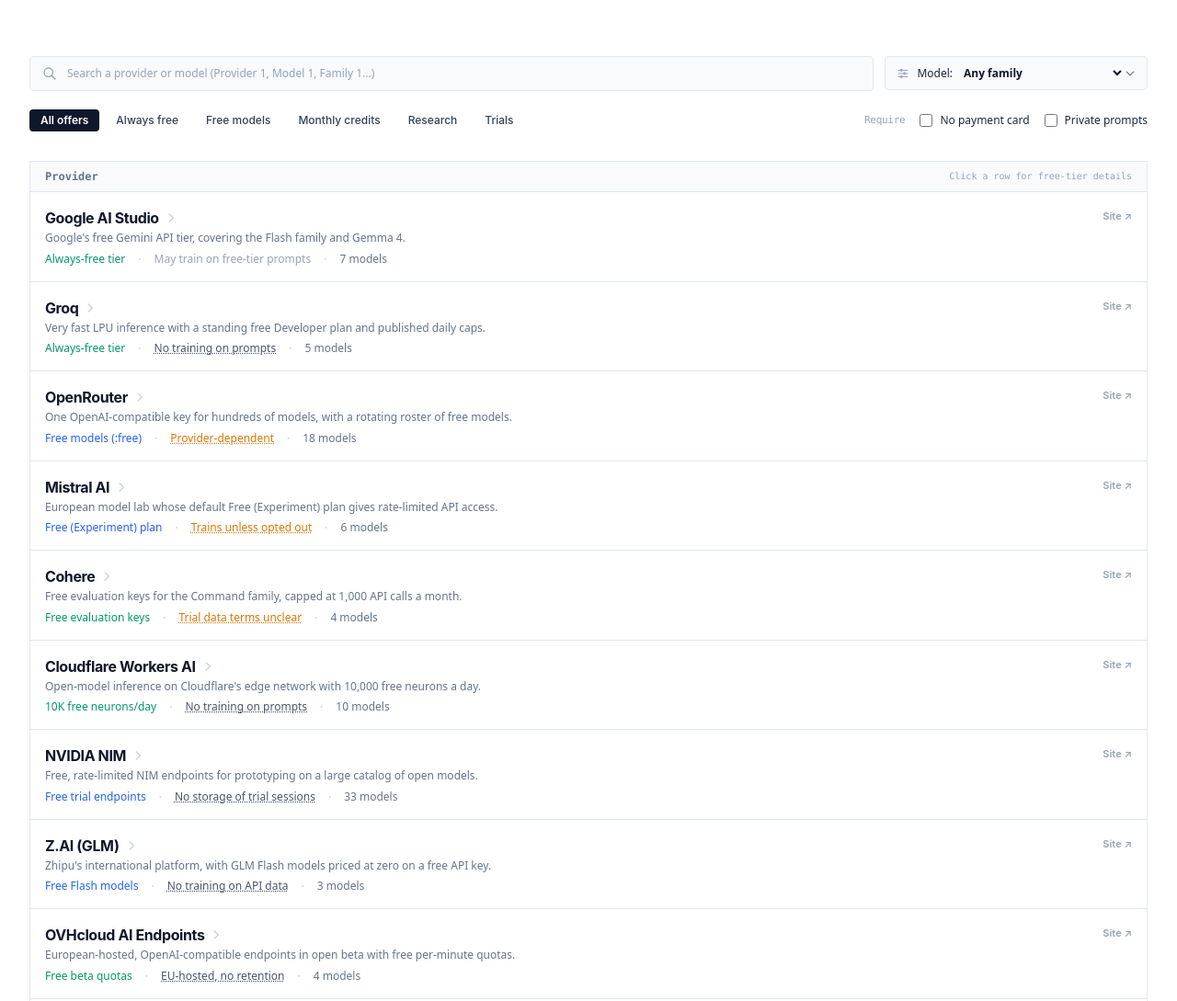
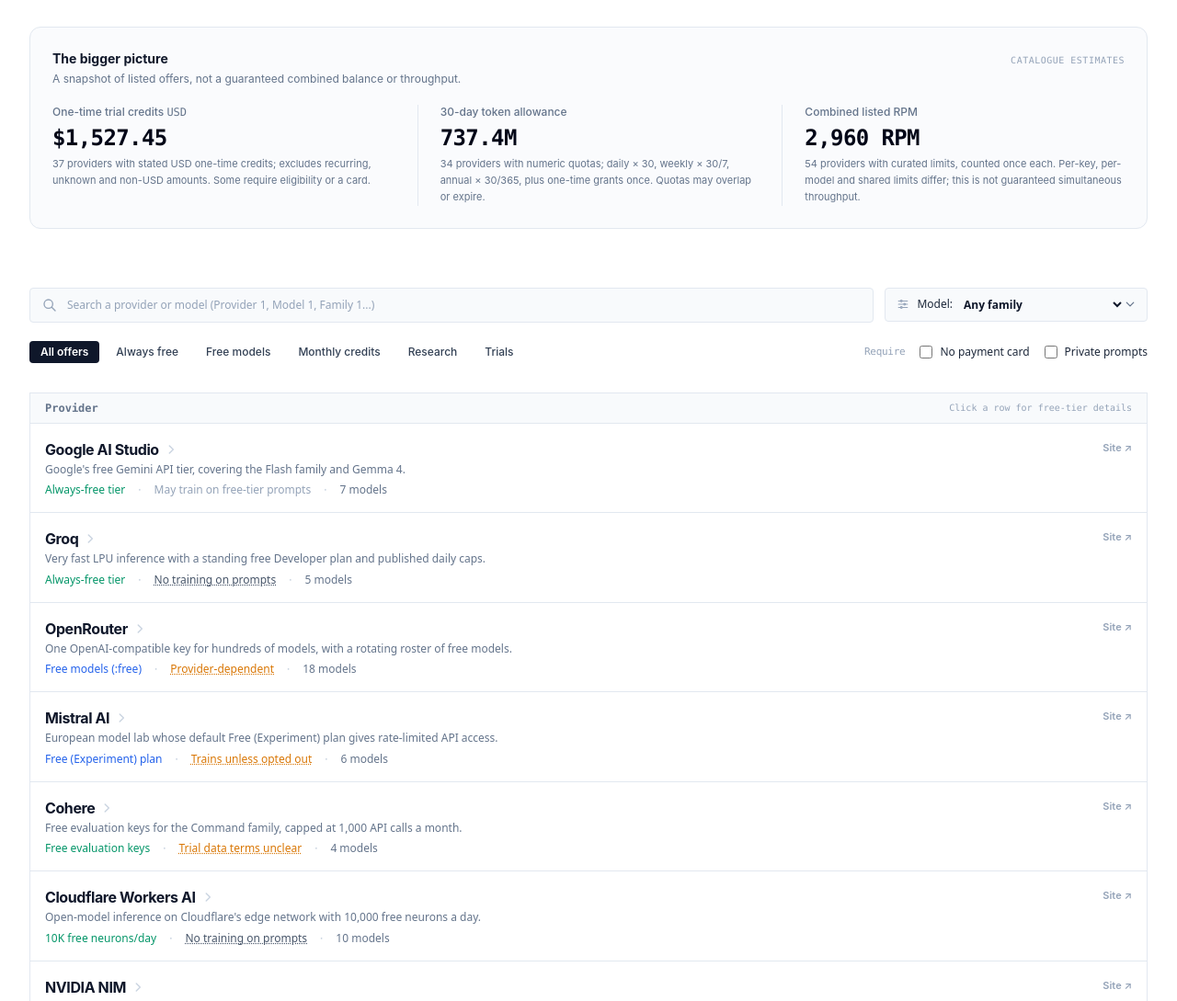
Before and after one commit to Chibbit-99/freetoken, a plain HTML site: page app/index.html in a window 1280 px wide. Shown: the part 766-1855 px from the top of the page at 92% size. Drawn offline with nearby package versions, Linux system fonts and the light colour scheme.

Commit message:
Show aggregate free inference statistics
Co-authored-by: arena-agent <297053741+arena-agent@users.noreply.github.com>

```diff
--- a/app/index.html
+++ b/app/index.html
@@ -170,7 +170,7 @@
                     </div>
                     <p class="text-[11px] text-slate-400 border-b border-slate-100 pb-3 mb-4">
 
-                        Free token allowance granted per model, measured in tokens per day &mdash; Higher is better. A blank allowance means unlimited.
+                        Published token quotas, ranked by 30-day equivalent. Shared pools are counted once; one-time grants are included.
                     </p>
 
                     <!-- Data Bars Representation (rendered from /data JSON) -->
@@ -187,6 +187,33 @@
             </div>
 
         </div>
+
+        <section aria-labelledby="aggregate-heading" class="mt-8 rounded-xl border border-slate-200 bg-slate-50/70 p-5 sm:p-6">
+            <div class="flex flex-wrap items-baseline justify-between gap-2 mb-5">
+                <div>
+                    <h2 id="aggregate-heading" class="text-sm font-bold text-slate-900">The bigger picture</h2>
+                    <p class="text-xs text-slate-500 mt-1">A snapshot of listed offers, not a guaranteed combined balance or throughput.</p>
+                </div>
+                <span class="text-[10px] font-mono uppercase tracking-wider text-slate-400">Catalogue estimates</span>
+            </div>
+            <dl class="grid grid-cols-1 sm:grid-cols-3 gap-5 sm:gap-6">
+                <div>
+                    <dt class="text-xs font-medium text-slate-500">One-time trial credits <span class="font-mono">USD</span></dt>
+                    <dd id="stat-credit" class="mt-1 text-2xl font-semibold tracking-tight text-slate-950 font-mono" aria-live="polite">&ndash;</dd>
+                    <p id="stat-credit-note" class="text-[11px] text-slate-500 mt-1 leading-relaxed">Loading documented USD grants&hellip;</p>
+                </div>
+                <div class="sm:border-l sm:border-slate-200 sm:pl-6">
+                    <dt class="text-xs font-medium text-slate-500">30-day token allowance</dt>
+                    <dd id="stat-tokens" class="mt-1 text-2xl font-semibold tracking-tight text-slate-950 font-mono" aria-live="polite">&ndash;</dd>
+                    <p id="stat-tokens-note" class="text-[11px] text-slate-500 mt-1 leading-relaxed">Loading listed token quotas&hellip;</p>
+                </div>
+                <div class="sm:border-l sm:border-slate-200 sm:pl-6">
+                    <dt class="text-xs font-medium text-slate-500">Combined listed RPM</dt>
+                    <dd id="stat-rpm" class="mt-1 text-2xl font-semibold tracking-tight text-slate-950 font-mono" aria-live="polite">&ndash;</dd>
+                    <p id="stat-rpm-note" class="text-[11px] text-slate-500 mt-1 leading-relaxed">Loading documented rate limits&hellip;</p>
+                </div>
+            </dl>
+        </section>
     </main>
 
     <!-- Catalogue Container Section -->
@@ -383,6 +410,7 @@
             noCard: false,
             privatePrompts: false,
             providers: [],
+            aggregates: null,
             announcements: [],
             announcementsUpdated: ''
         };
@@ -513,6 +541,40 @@
                 barClasses: ['bg-amber-500', 'bg-slate-700', 'bg-slate-400'],
                 valueClasses: ['text-slate-900', 'text-slate-900', 'text-slate-900']
             });
+        }
+
+        // Aggregate only explicitly curated amounts: never infer currency or RPM
+        // by parsing prose, where values can describe paid plans or model limits.
+        function renderAggregateStats() {
+            var pools = providerAllowanceRows();
+            var tokens = pools.reduce(function (sum, row) { return sum + row.monthly; }, 0);
+            $('stat-tokens').textContent = pools.length ? compactTokens(tokens) : 'Not available';
+            $('stat-tokens').title = pools.length ? Math.round(tokens).toLocaleString('en-US') + ' estimated tokens' : '';
+            $('stat-tokens-note').textContent = pools.length + ' providers with numeric quotas; daily × 30, weekly × 30/7, annual × 30/365, plus one-time grants once. Quotas may overlap or expire.';
+
+            var data = state.aggregates;
+            if (!data) {
+                $('stat-credit').textContent = 'Unavailable';
+                $('stat-rpm').textContent = 'Unavailable';
+                $('stat-credit-note').textContent = 'Curated credit data could not be loaded.';
+                $('stat-rpm-note').textContent = 'Curated rate-limit data could not be loaded.';
+                return;
+            }
+            var ids = {};
+            state.providers.forEach(function (p) { ids[p.id] = true; });
+            function totalKnown(values) {
+                return Object.keys(values || {}).reduce(function (r, id) {
+                    var v = values[id];
+                    if (ids[id] && typeof v === 'number' && isFinite(v) && v >= 0) { r.total += v; r.count++; }
+                    return r;
+                }, { total: 0, count: 0 });
+            }
+            var credits = totalKnown(data.trial_credit_usd);
+            var rpm = totalKnown(data.requests_per_minute);
+            $('stat-credit').textContent = credits.count ? '$' + credits.total.toLocaleString('en-US', { minimumFractionDigits: 2, maximumFractionDigits: 2 }) : 'Not available';
+            $('stat-credit-note').textContent = credits.count + ' providers with stated USD one-time credits; excludes recurring, unknown and non-USD amounts. Some require eligibility or a card.';
+            $('stat-rpm').textContent = rpm.count ? rpm.total.toLocaleString('en-US') + ' RPM' : 'Not available';
+            $('stat-rpm-note').textContent = rpm.count + ' providers with curated limits, counted once each. Per-key, per-model and shared limits differ; this is not guaranteed simultaneous throughput.';
         }
 
         function modelFamilies(p) {
@@ -810,6 +872,7 @@
             // a trial can hand out a monthly quota and a recurring tier can be one-shot.
             if (p.allowance_period === 'one-time') return 'One-time';
             if (p.allowance_period === 'month') return 'Monthly';
+            if (p.allowance_period === 'week') return 'Weekly';
             if (p.allowance_period === 'year') return 'Yearly';
             if (p.allowance_period === 'day') return 'Recurring';
             var t = (p.offer && p.offer.type) || '';
@@ -821,6 +884,7 @@
         function periodLabel(period) {
             if (period === 'one-time') return 'one-time';
             if (period === 'month') return '/ month';
+            if (period === 'week') return '/ week';
             if (period === 'year') return '/ year';
             return '/ day';
         }
@@ -864,6 +928,7 @@
             // published period, and treat a one-time balance as a single lump.
             rows.forEach(function (r) {
                 if (r.period === 'day') r.monthly = r.value * 30;
+                else if (r.period === 'week') r.monthly = r.value * 30 / 7;
                 else if (r.period === 'year') r.monthly = r.value * 30 / 365;
                 else r.monthly = r.value;
             });
@@ -1379,6 +1444,9 @@
                         '<span class="block mt-2 text-rose-400 font-mono text-[10px]">' + detail + '</span>' +
                     '</div>';
             }
+            ['stat-credit', 'stat-tokens', 'stat-rpm'].forEach(function (id) {
+                if ($(id)) $(id).textContent = 'Unavailable';
+            });
             var count = $('provider-count');
             if (count) count.textContent = '\u2013';
         }
@@ -1432,15 +1500,21 @@
             fetchFirst(DATA_BASES.map(function (b) { return b + 'providers.json'; })).then(function (res) {
                 var base = res.url.replace(/providers\.json$/, '');
                 var files = res.data.providers || [];
-                return Promise.all(files.map(function (f) {
-                    return fetchJSON(base + String(f).replace(/^\.?\//, ''));
-                }));
-            }).then(function (providers) {
+                return Promise.all([
+                    Promise.all(files.map(function (f) {
+                        return fetchJSON(base + String(f).replace(/^\.?\//, ''));
+                    })),
+                    fetchJSON(base + 'aggregate_metrics.json').catch(function () { return null; })
+                ]);
+            }).then(function (result) {
+                var providers = result[0];
                 state.providers = providers;
+                state.aggregates = result[1];
                 var count = $('provider-count');
                 if (count) count.textContent = String(providers.length);
                 populateFamilyFilter();
                 renderDashboard();
+                renderAggregateStats();
                 renderCatalogue();
                 renderView();
                 return loadAnnouncements();
--- /dev/null
+++ b/data/aggregate_metrics.json
@@ -0,0 +1,98 @@
+{
+  "description": "Curated advertised values from catalogue records. One conservative RPM per provider; one-time USD credits only. Excludes unknowns, non-USD and recurring monetary credits.",
+  "trial_credit_usd": {
+    "upstage": 10,
+    "fireworks-ai": 1,
+    "hyperbolic": 1,
+    "friendli-ai": 10,
+    "oracle-oci": 300,
+    "google-vertex-ai": 300,
+    "aws-bedrock": 100,
+    "azure-ai-foundry": 200,
+    "lightning-ai": 5,
+    "public-ai": 2,
+    "entrim": 10,
+    "arcee": 5,
+    "sovinfra": 380,
+    "ramp-router": 26,
+    "mara": 5,
+    "scale-down": 2.5,
+    "hpc-ai": 2,
+    "nscale": 5,
+    "vectoree": 5,
+    "nlp-cloud": 15,
+    "liquid-ai": 2,
+    "gonka24": 1,
+    "yepapi": 5,
+    "smartoken": 1,
+    "helyx-ai": 10,
+    "tokenlab": 0.25,
+    "getaiapikey": 0.5,
+    "notrack-api": 0.5,
+    "routerplex": 1,
+    "wallaby": 0.5,
+    "mixedbread": 5,
+    "apivale": 0.2,
+    "aevon": 100,
+    "mixroute": 5,
+    "gwbus": 5,
+    "flonno": 1,
+    "boundless-api": 5
+  },
+  "requests_per_minute": {
+    "groq": 30,
+    "openrouter": 20,
+    "cohere": 20,
+    "cloudflare-workers-ai": 300,
+    "nvidia-nim": 40,
+    "ovhcloud-ai-endpoints": 2,
+    "hetzner-inference": 10,
+    "llm7-io": 120,
+    "novai": 5,
+    "token-harbor": 60,
+    "bazaarlink": 10,
+    "routeway": 5,
+    "kiosapi": 5,
+    "fireworks-ai": 10,
+    "scaleway": 60,
+    "novita-ai": 60,
+    "hyperbolic": 300,
+    "vertex-ai-express": 10,
+    "opentyphoon": 200,
+    "inception": 100,
+    "experiential-labs": 10,
+    "amd-radeon-cloud": 30,
+    "merkium": 30,
+    "miapi": 60,
+    "sambanova": 20,
+    "nara-router": 15,
+    "navy-ai": 20,
+    "stepfun": 5,
+    "baichuan": 5,
+    "slashai": 15,
+    "nexusify": 130,
+    "coarena": 30,
+    "qiniu": 5,
+    "typhoon": 200,
+    "sarvam": 60,
+    "naga-ai": 10,
+    "plugsky": 30,
+    "dreamprompting": 100,
+    "modelbridge": 20,
+    "codiv": 60,
+    "callmissed": 60,
+    "evolvex": 5,
+    "helixmind": 3,
+    "kenari": 5,
+    "zylo-api": 10,
+    "1min-ai": 180,
+    "notrack-api": 300,
+    "routerplex": 10,
+    "speka": 10,
+    "nabh-cloud": 5,
+    "flux-router": 60,
+    "flonno": 60,
+    "boundless-api": 10,
+    "infercom": 20
+  }
+}
--- a/data/announcements.json
+++ b/data/announcements.json
@@ -29,6 +29,19 @@
         "Typhoon: free research API, 5 req/s, 131K context",
         "Sarvam: Rs 100 credits that never expire",
         "Onomeo refreshed: site-wide free-call pool, refreshed every 5 hours"
+      ]
+    },
+    {
+      "id": "2026-11-17-dashboard-adds-aggregate-offer-estimates",
+      "date": "2026-11-17",
+      "kind": "update",
+      "title": "Dashboard adds aggregate offer estimates",
+      "summary": "New dashboard stats summarize documented one-time USD credits, 30-day token quotas and listed RPM limits.",
+      "providers": [],
+      "details": [
+        "Shared token pools counted once and weekly quotas converted to 30 days",
+        "Unknown amounts and non-USD trial credits excluded",
+        "Separate provider limits and eligibility prevent guaranteed combined throughput"
       ]
     },
     {
```
Also changed, not shown: 2 other files.
